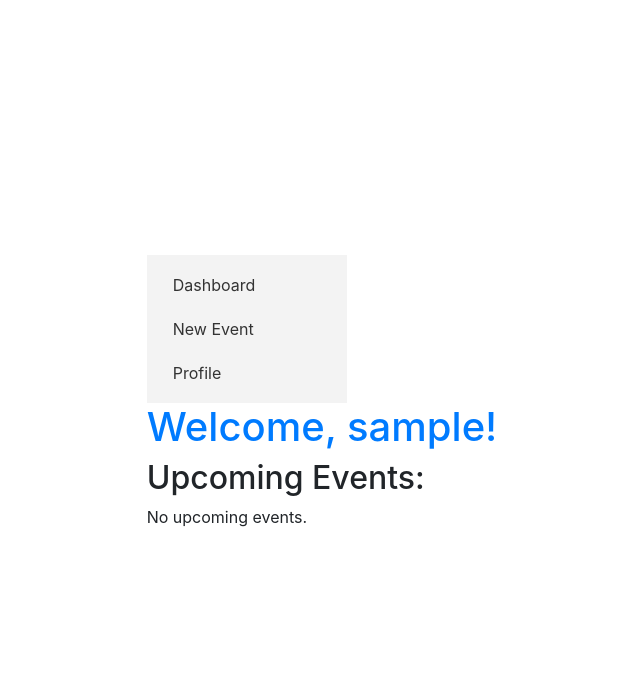
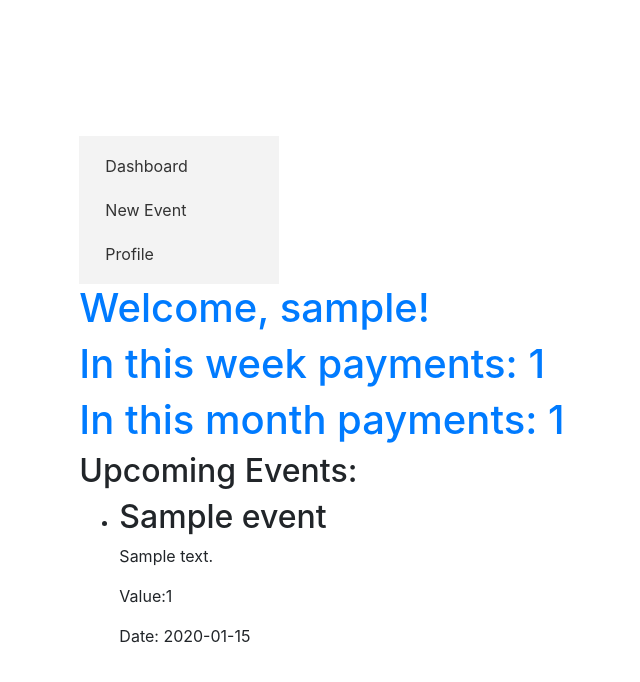
Before and after one commit to Spaiker5/InThisWeek, a Flask app: page /dashboard in a window 1280 px wide. Shown: the top 682 px of the page, without its empty margins (318-958 px from the left). Run offline with Flask 3, Linux system fonts and the light colour scheme; the visitor is signed in with stand-in values (Sample User, id 1); tables that the repository leaves empty hold one stand-in row (values such as "Sample post"); some libraries are stand-ins or nearby versions.

Commit message:
Working payments basic function.

```diff
--- a/main.py
+++ b/main.py
@@ -7,6 +7,8 @@ from apscheduler.schedulers.background import BackgroundScheduler
 from flask_wtf.csrf import CSRFProtect
 from flask_mail import Message, Mail
 from datetime import date
+from sqlalchemy import true, false
+import calendar
 
 app = Flask(__name__)
 app.config['SQLALCHEMY_DATABASE_URI'] = 'sqlite:///events.db'
@@ -61,6 +63,7 @@ class Event(db.Model):
     id = db.Column(db.Integer, primary_key=True)
     title = db.Column(db.String(100), nullable=False)
     description = db.Column(db.Text, nullable=False)
+    money = db.Column(db.Integer, nullable=False)
     date = db.Column(db.Date, nullable=False)
     notify_on_event_day = db.Column(db.Boolean, nullable=False)
     monthly_notification = db.Column(db.Boolean, nullable=False)
@@ -76,65 +79,107 @@ scheduler = BackgroundScheduler()
 
 def schedule_notification(event, time_delta):
     notification_date = event.date - time_delta
-    notification_day = event.user.notification_day.lower()
-    while notification_date.strftime('%A').lower() != notification_day:
-        notification_date -= timedelta(days=1)
-    job_id = f'event_notification_{event.id}_{time_delta.days}'
-    scheduler.add_job(send_notification, 'date', args=[event.id], run_date=notification_date, id=job_id)
-    return job_id
+
+    # Check if the event should be notified weekly
+    if event.weekly_notification:
+        notification_date = event.date - time_delta
+        scheduler.add_job(send_notification, 'date', run_date=notification_date, args=[event.id])
+
+    # Check if the event should be notified monthly
+    if event.monthly_notification:
+        next_occurrence = event.date + time_delta
+        scheduler.add_job(send_notification, 'date', run_date=next_occurrence, args=[event.id])
+
+
+def get_upcoming_events(user):
+    today = date.today()
+    next_seven_days = today + timedelta(days=7)
+
+    upcoming_events = Event.query.filter(
+        Event.user_id == user.id,
+        (Event.date >= today) | ((Event.date < today) & (Event.weekly_notification == true())) | (
+                (Event.date < today) & (Event.monthly_notification == true()))
+    ).all()
+
+    return upcoming_events
+
+
+def get_weekly_notifications(user):
+    today = date.today()
+    next_seven_days = today + timedelta(days=7)
+
+    weekly_events = Event.query.filter(
+        Event.user_id == user.id
+    ).all()
+
+    weekly_notifications = {}
+
+    for event in weekly_events:
+        notification_day = event.user.notification_day.lower()
+        if notification_day not in weekly_notifications:
+            weekly_notifications[notification_day] = []
+        weekly_notifications[notification_day].append(event)
+
+    upcoming_weekly_events = []
+
+    for notification_day, events in weekly_notifications.items():
+        for event in events:
+            event_date = event.date
+            while event_date <= next_seven_days:
+                if today <= event_date:
+                    upcoming_weekly_events.append(event)
+                event_date += timedelta(days=7)
+
+    upcoming_weekly_events.sort(key=lambda x: x.date)
+
+    return upcoming_weekly_events
+
+
+def get_monthly_notifications(user):
+    today = date.today()
+    next_seven_days = today + timedelta(days=7)
+
+    monthly_events = Event.query.filter(
+        Event.user_id == user.id
+    ).all()
+
+    upcoming_monthly_events = []
+
+    for event in monthly_events:
+        event_date = event.date
+        while event_date <= next_seven_days:
+            if today <= event_date:
+                upcoming_monthly_events.append(event)
+            # Calculate the next occurrence by adding one month to the event date
+            year = event_date.year + (event_date.month + 1) // 12
+            month = (event_date.month + 1) % 12 or 12
+            day = min(event_date.day, calendar.monthrange(year, month)[1])
+            event_date = event_date.replace(year=year, month=month, day=day)
+
+    upcoming_monthly_events.sort(key=lambda x: x.date)
+
+    return upcoming_monthly_events
 
 
 def send_notification(event_id):
     event = Event.query.get(event_id)
     user = event.user
 
-    # Get the current date
-    today = date.today()
+    # Get the event value
+    event_value = event.money
 
-    # Calculate the start and end dates for the upcoming week
-    start_of_week = today - timedelta(days=today.weekday())
-    end_of_week = start_of_week + timedelta(days=6)
+    # Create the email message
+    msg = Message("Event Notification", recipients=[user.email])
 
-    # Get all events in the upcoming week with comments
-    upcoming_events = Event.query.filter(
-        Event.user_id == user.id,
-        Event.date >= start_of_week,
-        Event.date <= end_of_week,
-        Event.description != ""
-    ).order_by(Event.date).all()
+    # Render the email template with the event details
+    msg.html = render_template(
+        "notification_email.html",
+        event=event,
+        event_value=event_value
+    )
 
-    # Create a list to store the events for the email
-    email_events = []
-
-    # Add upcoming events to the email_events list
-    if upcoming_events:
-        email_events.append("Upcoming events for the week:")
-        for event in upcoming_events:
-            email_events.append(f"- {event.title} ({event.date})")
-
-    # Check if there are any events to include in the email
-    if email_events:
-        # Render the email template with the event details
-        email_content = render_template('notification_email.html', user=user, events=email_events)
-
-        # Create the email message
-        msg = Message("Weekly Event Notification", sender="your-email@example.com", recipients=[user.email])
-        msg.html = email_content
-
-        try:
-            # Send the email
-            mail.send(msg)
-            flash('Email notification sent successfully!', 'success')
-        except Exception as e:
-            flash('Failed to send email notification.', 'error')
-            print(str(e))
-    else:
-        flash('No upcoming events with comments to notify.', 'info')
-
-    # Debugging information
-    print(f"event_id: {event_id}")
-    print(f"user: {user}")
-    print(f"upcoming_events: {upcoming_events}")
+    # Send the email
+    mail.send(msg)
 
 
 @app.before_request
@@ -181,6 +226,30 @@ def inject_current_user():
 @app.route('/')
 def index():
     return render_template('index.html')
+
+
+@app.route('/profile', methods=['GET', 'POST'])
+def profile():
+    if 'user_id' not in session:
+        flash('Please log in to view your profile.', 'error')
+        return redirect('/login')
+
+    user_id = session['user_id']
+    user = User.query.get(user_id)
+
+    form = ChangeNotificationDayForm()
+
+    if form.validate_on_submit():
+        user.notification_day = form.notification_day.data
+        db.session.commit()
+        flash('Notification day updated successfully!', 'success')
+        return redirect(url_for('profile'))
+
+    if user:
+        return render_template('profile.html', user=user, form=form)
+    else:
+        flash('User not found.', 'error')
+        return redirect(url_for('index'))
 
 
 @app.route('/register', methods=['GET', 'POST'])
@@ -245,41 +314,25 @@ def dashboard():
     user = load_user(session['user_id'])
 
     if user is not None:
-        # Get all upcoming events with comments
-        upcoming_events = Event.query.filter(
-            Event.user_id == user.id,
-            Event.date >= date.today(),
-            Event.description != ""
-        ).order_by(Event.date).all()
+        # Get upcoming events with comments
+        upcoming_events = get_upcoming_events(user)
 
-        return render_template('dashboard.html', user=user, events=upcoming_events)
+        # Get upcoming weekly notifications
+        upcoming_weekly_events = get_weekly_notifications(user)
+
+        # Get upcoming monthly notifications
+        upcoming_monthly_events = get_monthly_notifications(user)
+
+        # Calculate the value of money from events in the next 7 days and 30 days
+        value_7_days = sum(event.money for event in upcoming_events if event.date <= date.today() + timedelta(days=7))
+        value_30_days = sum(event.money for event in upcoming_events if event.date <= date.today() + timedelta(days=30))
+
+        return render_template('dashboard.html', user=user, events=upcoming_events,
+                               weekly_events=upcoming_weekly_events, monthly_events=upcoming_monthly_events,
+                               value_7_days=value_7_days, value_30_days=value_30_days)
     else:
-        flash('User not found. Please log in.', 'error')
-        return redirect(url_for('login'))
-
-
-@app.route('/profile', methods=['GET', 'POST'])
-def profile():
-    if 'user_id' not in session:
-        flash('Please log in to view your profile.', 'error')
-        return redirect('/login')
-
-    user_id = session['user_id']
-    user = User.query.get(user_id)
-
-    form = ChangeNotificationDayForm()
-
-    if form.validate_on_submit():
-        user.notification_day = form.notification_day.data
-        db.session.commit()
-        flash('Notification day updated successfully!', 'success')
-        return redirect(url_for('profile'))
-
-    if user:
-        return render_template('profile.html', user=user, form=form)
-    else:
-        flash('User not found.', 'error')
-        return redirect(url_for('index'))
+        flash('User not found')
+    return redirect(url_for('login'))
 
 
 @app.route('/change-notification-day', methods=['POST'])
@@ -304,87 +357,6 @@ def change_notification_day():
     return jsonify({'error': 'User not found'})
 
 
-@app.route('/send_test_notification', methods=['GET'])
-def send_test_notification():
-    if 'user_id' not in session:
-        return redirect(url_for('login'))
-
-    user_id = session['user_id']
-    user = User.query.get(user_id)
-
-    if user:
-        # Create a test event for the current day
-        test_event = Event(
-            title='Test Event',
-            description='This is a test event',
-            date=datetime.now().date(),
-            notify_on_event_day=False,
-            monthly_notification=False,
-            weekly_notification=False,
-            user_id=user.id
-        )
-        db.session.add(test_event)
-        db.session.commit()
-
-        # Schedule the test event notification
-        schedule_notification(test_event, timedelta(days=0))
-
-        # Manually trigger the notification for the test event
-        send_notification(test_event.id)
-
-        flash('Test email notification sent successfully!', 'success')
-    else:
-        flash('User not found.', 'error')
-
-    return redirect(url_for('profile'))
-
-
-@app.route('/send_notification_manually')
-def send_notification_manually():
-    if 'user_id' not in session:
-        return redirect(url_for('login'))
-
-    user_id = session['user_id']
-    user = User.query.get(user_id)
-
-    if user:
-        # Get all future events for the user from the current day
-        current_day = datetime.now().date()
-        future_events = Event.query.filter(
-            Event.user_id == user.id,
-            Event.date >= current_day
-        ).order_by(Event.date).all()
-
-        # Create a list to store the events for the email
-        email_events = []
-
-        # Add future events to the email_events list
-        if future_events:
-            email_events.append("Future events:")
-            for event in future_events:
-                email_events.append(f"- {event.title} ({event.date})")
-
-            # Render the email template with the event details
-            email_content = render_template('notification_email.html', user=user, events=email_events)
-
-            # Create the email message
-            msg = Message("Test Event Notification", sender='inthisweeknotification@gmail.com')
-            try:
-                # Send the email
-                mail.send(msg)
-                flash('Test email notification sent successfully!', 'success')
-                print("Sent!")
-            except Exception as e:
-                flash('Failed to send test email notification.', 'error')
-                print(str(e))
-                print("not sent :(")
-            else:
-                flash('No future events to notify.', 'info')
-                print("else?")
-
-            return redirect(url_for('dashboard'))
-
-
 @app.route('/create_event', methods=['GET', 'POST'])
 def create_event():
     if 'user_id' not in session:
@@ -403,6 +375,7 @@ def create_event():
             event = Event(
                 title=form.title.data,
                 description=form.description.data,
+                money=form.money.data,
                 date=datetime.strptime(form.date.data, '%Y-%m-%d').date(),
                 user_id=session['user_id'],
                 notify_on_event_day=form.notify_on_event_day.data,
@@ -445,6 +418,12 @@ def delete_event(event_id):
 
 @app.route('/change-password', methods=['GET', 'POST'])
 def change_password():
+    if 'user_id' not in session:
+        flash('Please log in to view your profile.', 'error')
+        return redirect('/login')
+
+    user_id = session['user_id']
+    user = User.query.get(user_id)
     form = ChangePasswordForm()
     if form.validate_on_submit():
         current_password = form.current_password.data
@@ -473,6 +452,12 @@ def change_password():
 
 @app.route('/change-email', methods=['GET', 'POST'])
 def change_email():
+    if 'user_id' not in session:
+        flash('Please log in to view your profile.', 'error')
+        return redirect('/login')
+
+    user_id = session['user_id']
+    user = User.query.get(user_id)
     form = ChangeEmailForm()
     if form.validate_on_submit():
         new_email = form.new_email.data
@@ -536,4 +521,5 @@ def reset_password(token):
 
 
 if __name__ == '__main__':
-    app.run(port=int(os.environ.get('PORT', 5000)))
+    scheduler.start()
+    app.run(debug=True)
--- a/templates/create_event.html
+++ b/templates/create_event.html
@@ -12,6 +12,9 @@
         </div>
         <div class="form-group">
             {{ form.description.label }} {{ form.description(class="form-control") }}
+        </div>
+          <div class="form-group">
+                {{ form.money.label }} {{ form.money() }}
         </div>
         <div class="form-group">
             {{ form.date.label }}
--- a/templates/dashboard.html
+++ b/templates/dashboard.html
@@ -2,14 +2,18 @@
 
 {% block content %}
   <h1>Welcome, {{ current_user.username }}!</h1>
+
+  <h1>In this week payments: {{ value_7_days }}</h1>
+  <h1>In this month payments: {{ value_30_days }}</h1>
 
   <h2>Upcoming Events:</h2>
   {% if events %}
     <ul>
       {% for event in events %}
         <li>
-          <h3>{{ event.title }}</h3>
+          <h2>{{ event.title }}</h2>
           <p>{{ event.description }}</p>
+          <p>Value:{{ event.money }}</p>
           <p>Date: {{ event.date }}</p>
         </li>
       {% endfor %}
```
Also changed, not shown: forms.py (+7 -3 lines), requirements.txt (+7 -38 lines).
